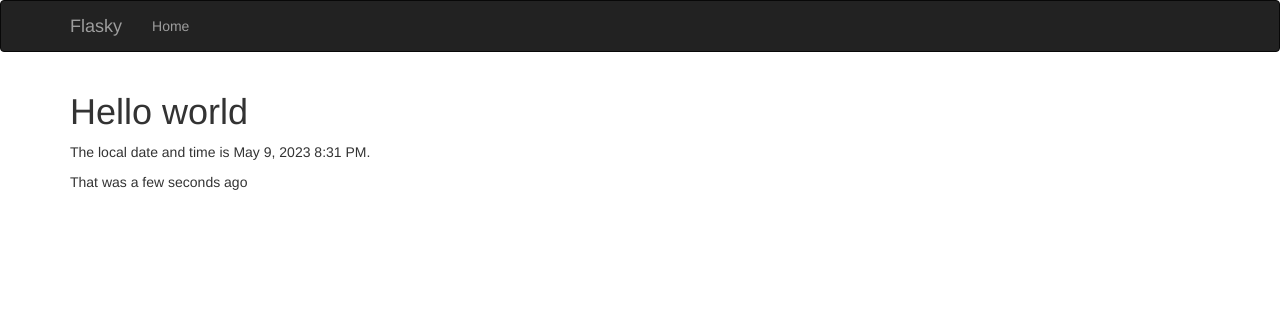
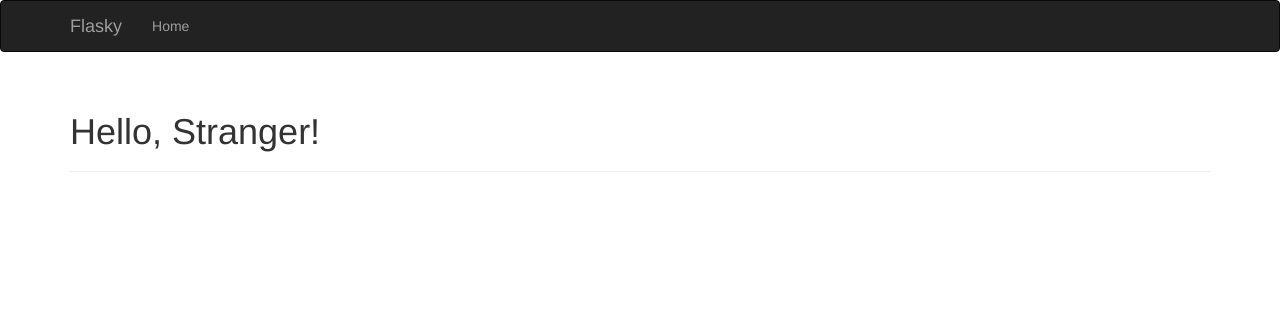
Before and after one commit to HassanMunene/flasky, a Flask app: page / in a window 1280 px wide. Shown: the top 312 px of the page. Run offline with Flask 3, Linux system fonts and the light colour scheme; parts of the project's set-up code (start-up, migrations or seed data) failed here and were passed over; some libraries are stand-ins or nearby versions.

Commit message:
I have include flask bootstrap so as to help in rendering the form created in the appp to the template

```diff
--- a/templates/index.html
+++ b/templates/index.html
@@ -1,11 +1,12 @@
 {% extends "base.html" %}
+{% import "bootstrap/wtf.html" as wtf %}
 
-{% block title %}Flasky - Index{% endblock %}
+
+{% block title %}Flasky-Home{% endblock %}
 
 {% block page_content %}
-<div class="page-content">
-	<h1> Hello world </h1>
-	<p>The local date and time is {{ moment(current_date).format('LLL') }}.</p>
-	<P>That was {{ moment(current_date).fromNow(refresh=True) }}</P>
+<div class="page-header">
+	<h1> Hello, {% if name %}{{ name }}{% else %}Stranger{% endif %}!</h1>
 </div>
+{{ wtf.quick_form(form) }}
 {% endblock %}
```
